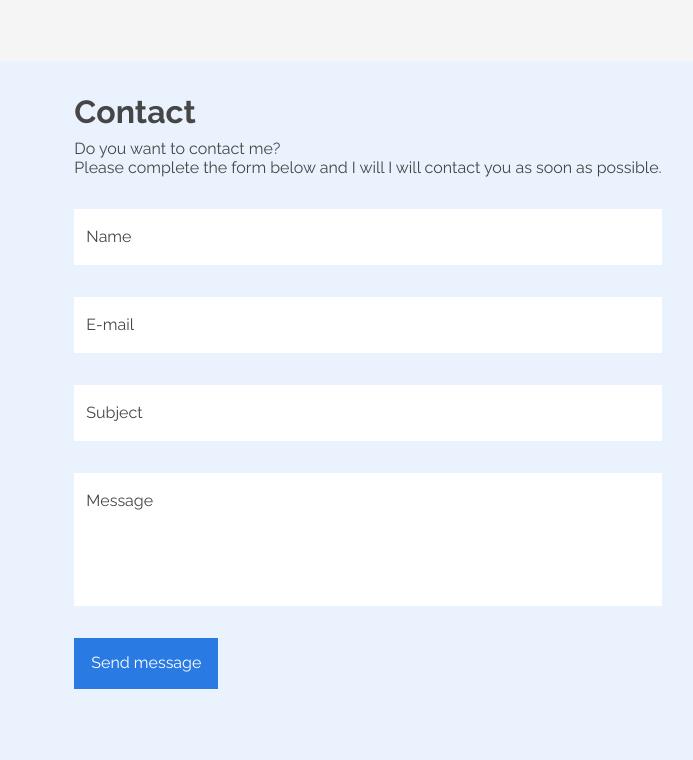
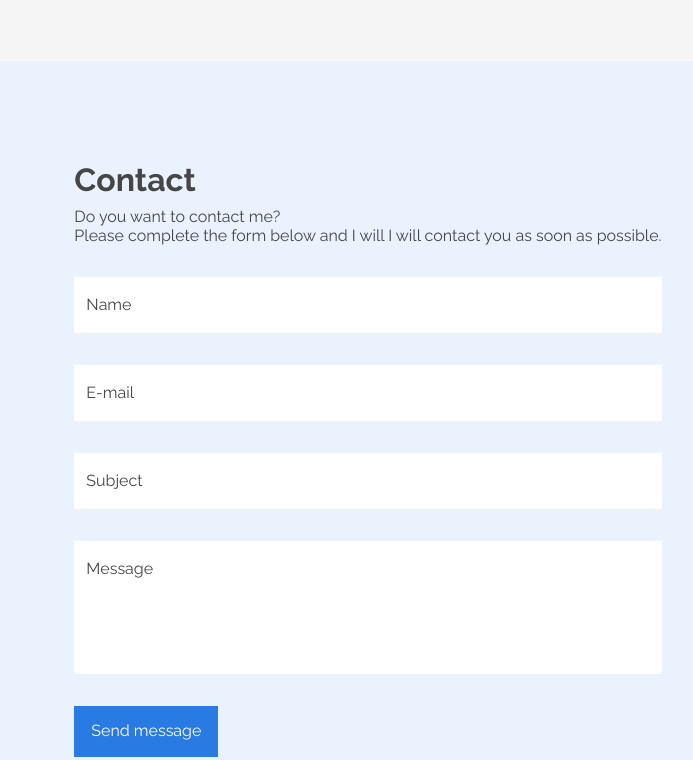
Before and after one commit to m1994d/portafolio, a website: page index.html in a window 1280 px wide. Shown: the part 2726-3486 px from the top of the page, without its empty margins (272-965 px from the left). Drawn offline with Linux system fonts and the light colour scheme.

Commit message:
contact fixing

```diff
--- a/assets/css/contact/formcontato.css
+++ b/assets/css/contact/formcontato.css
@@ -3,20 +3,20 @@ section.formcontato {
     color: var(--color-de-fuente);
     display: flex;
     justify-content: center;
-    padding: 3.2rem;
+    padding: 3.8rem;
 }
 
 
 
-@media screen and (min-width: 0) {
+@media screen and (min-width: 0px) {
     section.formcontato {
-        padding: 3.2rem;
+        padding: 8rem 10.5rem 6.5rem 12.5rem;
     }
 }
 
 @media screen and (min-width: 768px) {
     section.formcontato {
-        padding: 3.2rem;
+        padding: 10rem;
     }
 }
 
```
